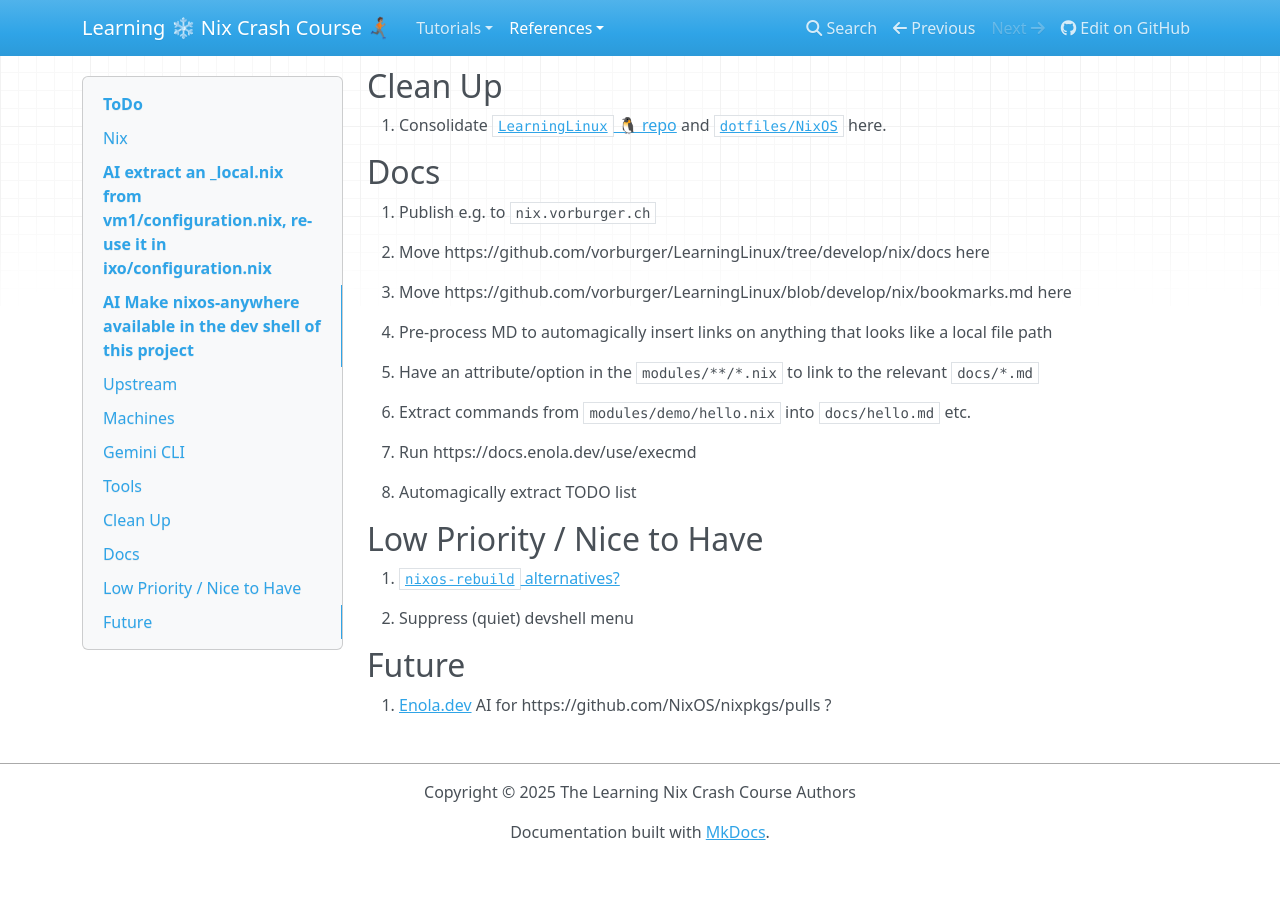
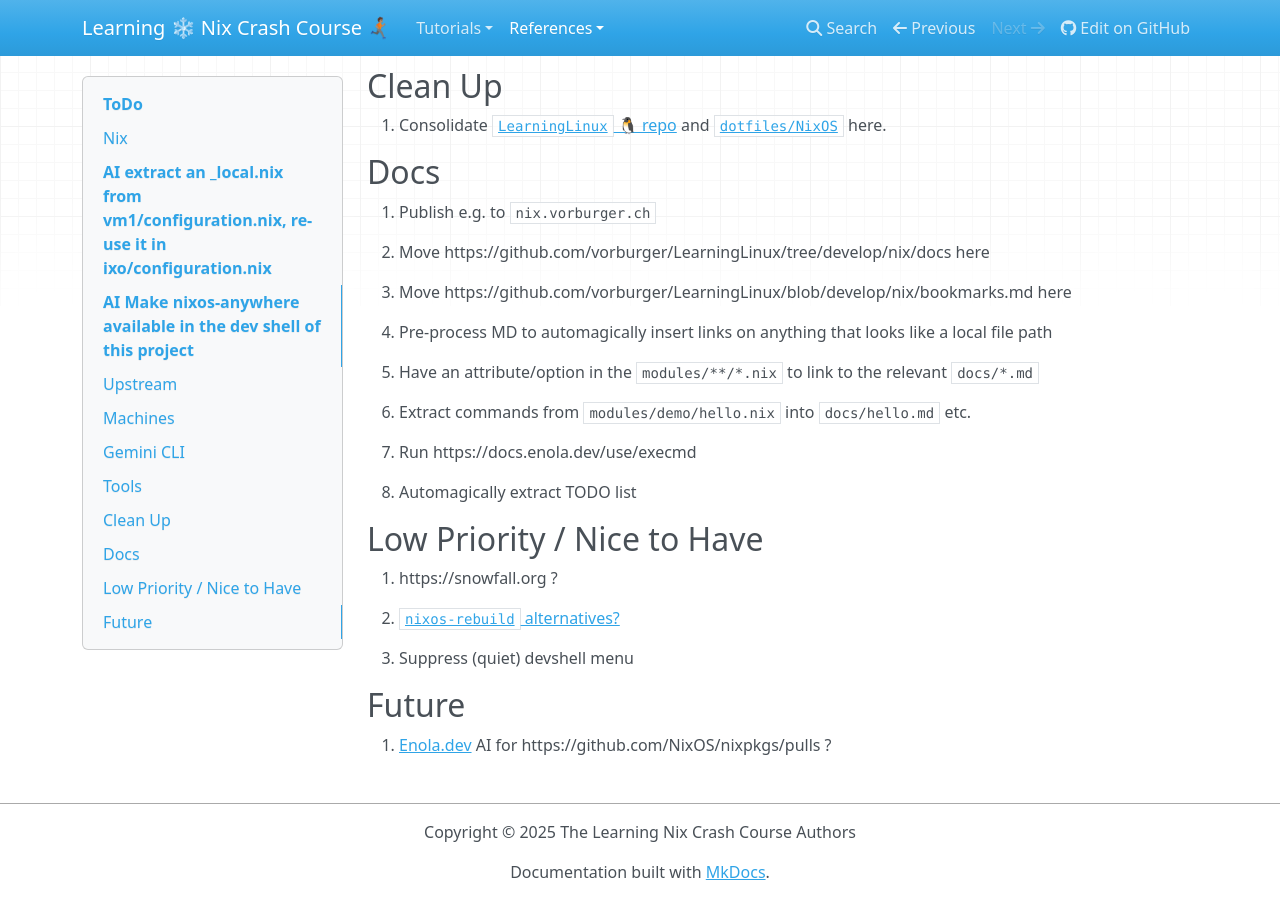
Before and after one commit to vorburger/nixfiles, an MkDocs documentation site: the page built from docs/docs/ToDo.md, in a window 1280 px wide and 900 px high, scrolled down 3408 px. Built offline with MkDocs 1.6.1, drawn with Linux system fonts in a browser that asks for light colours; nearby versions of some CDN libraries; before the commit the page ends 4268 px from its top, so only the background shows below that; part of the change alters nothing that is shown.

Commit message:
ToDo: snowfall.org

```diff
--- a/docs/docs/ToDo.md
+++ b/docs/docs/ToDo.md
@@ -175,6 +175,8 @@
 
 ## Low Priority / Nice to Have
 
+1. https://snowfall.org ?
+
 1. [`nixos-rebuild` alternatives?](reference/nixos-rebuild.md)
 
 1. Suppress (quiet) devshell menu
```
